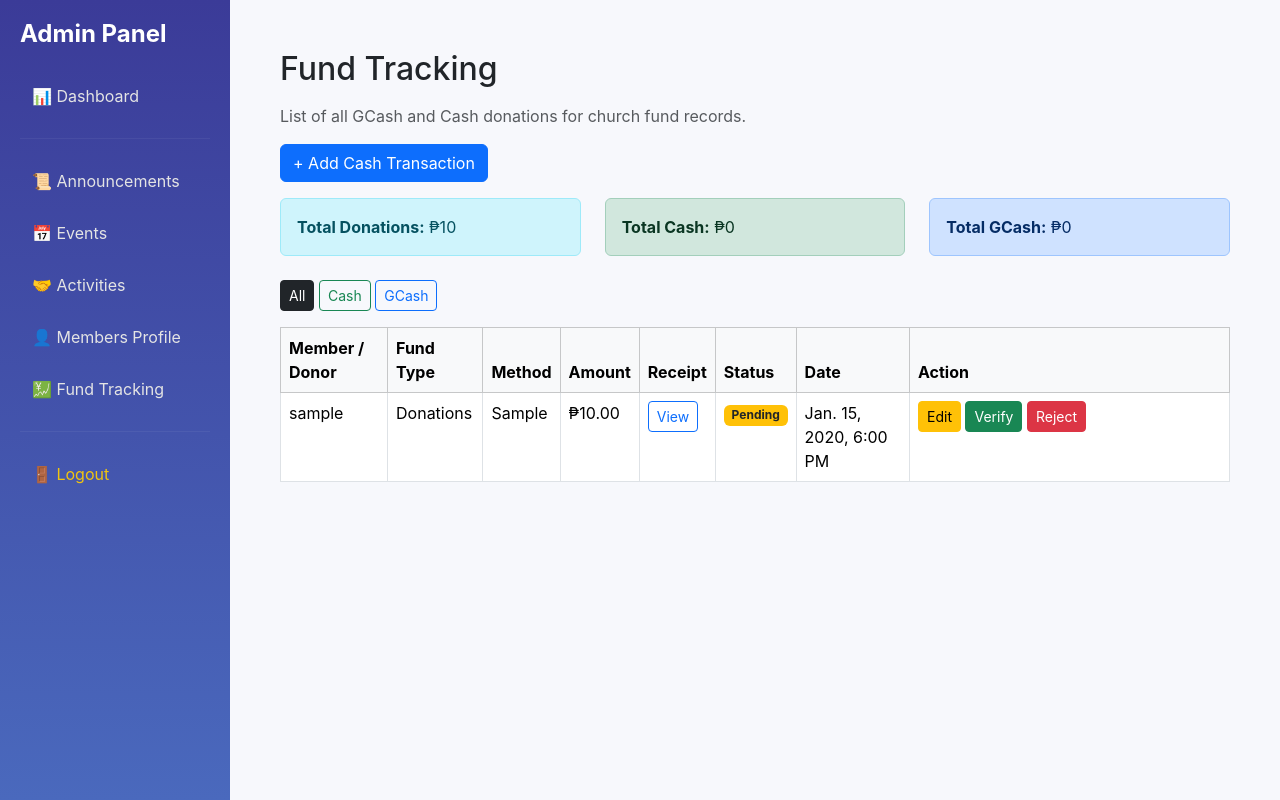
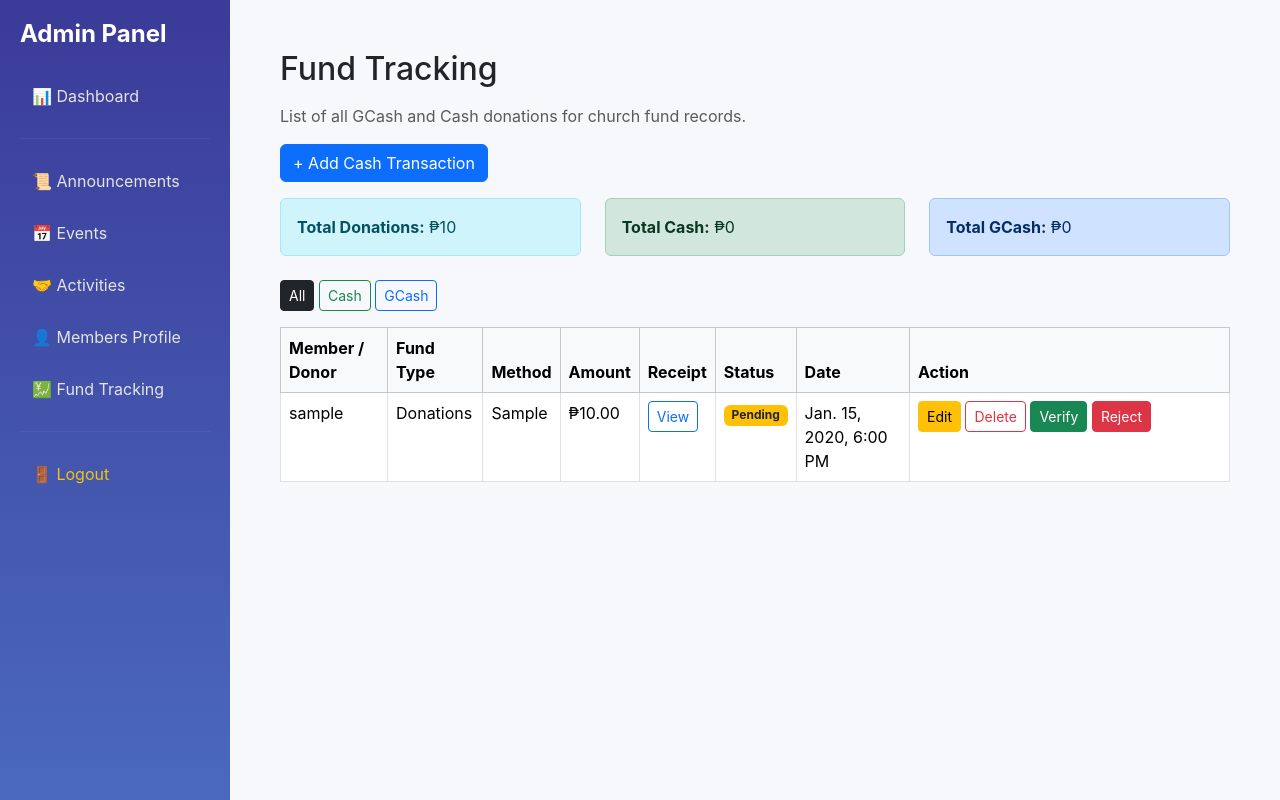
Before and after one commit to Kenn22749/foursquare_church, a Django app: page /admin_ui/fund-tracking/ in a window 1280 px wide. Run offline with Django 5.2, Linux system fonts and the light colour scheme; a user stored in the database is signed in; tables that the repository leaves empty hold one stand-in row (values such as "Sample post").

Commit message:
Added delete transaction button

```diff
--- a/main/templates/admin_ui/fund_tracking/list.html
+++ b/main/templates/admin_ui/fund_tracking/list.html
@@ -101,8 +101,19 @@
       <td>{{ d.created_at|date:"M. d, Y, g:i A" }}</td>
 
       <td>
+
   {% if d.method == "Cash" %}
-          <span class="badge bg-secondary">Manual Cash Record</span>
+
+    <span class="badge bg-secondary">
+      Manual Cash Record
+    </span>
+
+    <a href="{% url 'admin-fundtracking-delete' d.id %}"
+       class="btn btn-sm btn-outline-danger mb-1"
+       onclick="return confirm('Delete this transaction? This will deduct it from totals.');">
+      Delete
+    </a>
+
   {% else %}
 
     <a href="{% url 'admin-fundtracking-edit' d.id %}"
@@ -110,7 +121,14 @@
       Edit
     </a>
 
+    <a href="{% url 'admin-fundtracking-delete' d.id %}"
+       class="btn btn-sm btn-outline-danger mb-1"
+       onclick="return confirm('Delete this transaction? This will deduct it from totals.');">
+      Delete
+    </a>
+
     {% if d.status == "Pending" %}
+
       <a href="{% url 'admin-fundtracking-verify' d.id %}"
          class="btn btn-sm btn-success mb-1">
         Verify
@@ -122,6 +140,7 @@
       </a>
 
     {% elif d.status == "Verified" %}
+
       <a href="{% url 'admin-fundtracking-reject' d.id %}"
          class="btn btn-sm btn-danger mb-1">
         Change to Reject
@@ -133,6 +152,7 @@
       </a>
 
     {% elif d.status == "Rejected" %}
+
       <a href="{% url 'admin-fundtracking-verify' d.id %}"
          class="btn btn-sm btn-success mb-1">
         Change to Verify
@@ -142,8 +162,11 @@
          class="btn btn-sm btn-secondary mb-1">
         Reset
       </a>
+
     {% endif %}
+
   {% endif %}
+
 </td>
     </tr>
 
--- a/main/urls.py
+++ b/main/urls.py
@@ -65,6 +65,7 @@ path('admin_ui/fund-tracking/<int:pk>/reject/', views_admin.admin_fundtracking_r
 path('admin_ui/fund-tracking/reset/<int:pk>/', views_admin.admin_fundtracking_reset, name='admin-fundtracking-reset'),
 path('admin_ui/fund-tracking/add/', views_admin.admin_fundtracking_add, name='admin-fundtracking-add'),
 path('admin_ui/fund-tracking/<int:pk>/edit/', views_admin.admin_fundtracking_edit, name='admin-fundtracking-edit'),
+path('admin_ui/fund-tracking/<int:pk>/delete/', views_admin.admin_fundtracking_delete, name='admin-fundtracking-delete'),
 
 
 path(
--- a/main/views_admin.py
+++ b/main/views_admin.py
@@ -428,6 +428,13 @@ def admin_fundtracking_reset(request, pk):
     messages.success(request, "Donation status reset to Pending.")
     return redirect('admin-fundtracking-list')
 
+@user_passes_test(admin_only)
+def admin_fundtracking_delete(request, pk):
+    donation = get_object_or_404(Donation, pk=pk)
+    donation.delete()
+    messages.success(request, "Transaction deleted successfully.")
+    return redirect("admin-fundtracking-list")
+
 
 @user_passes_test(admin_only)
 def admin_fundtracking_edit(request, pk):
```
Lines whose indentation alone changed are shown as unchanged.
